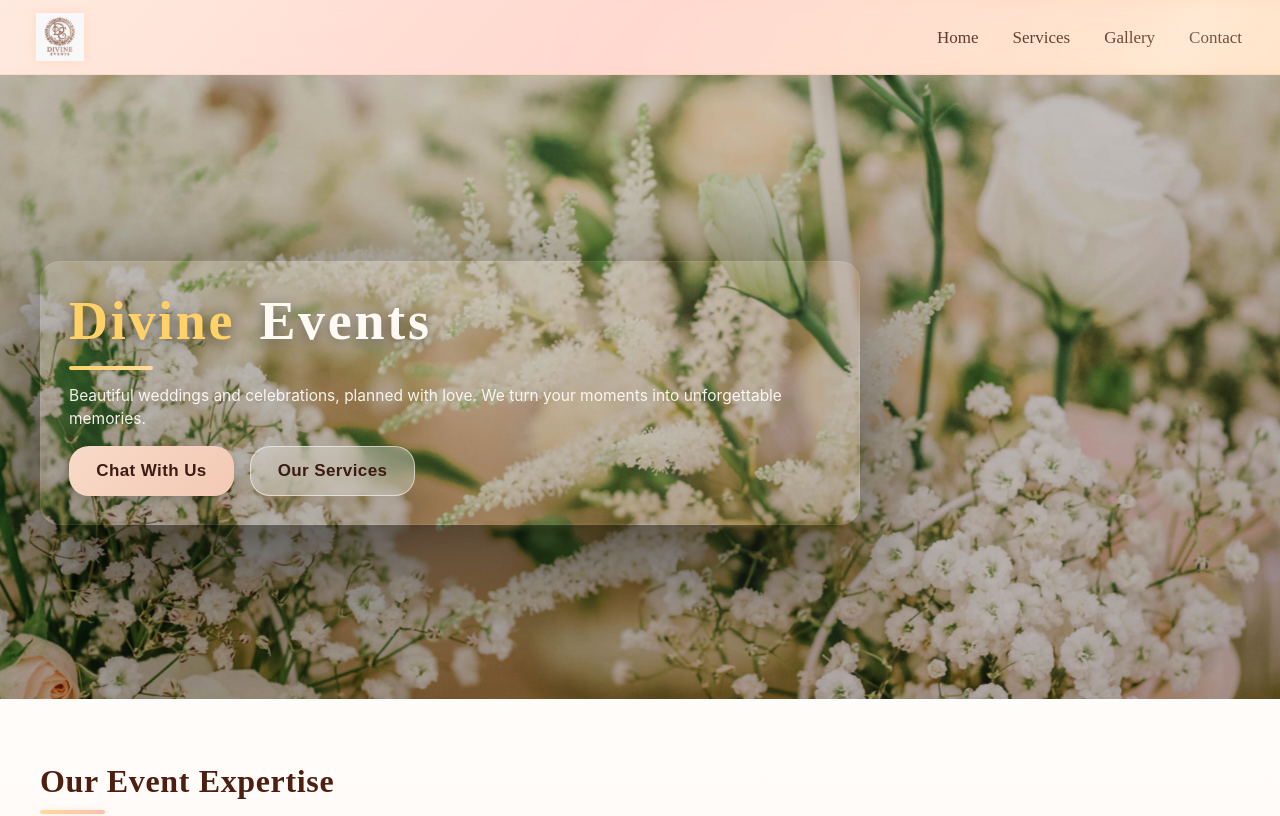
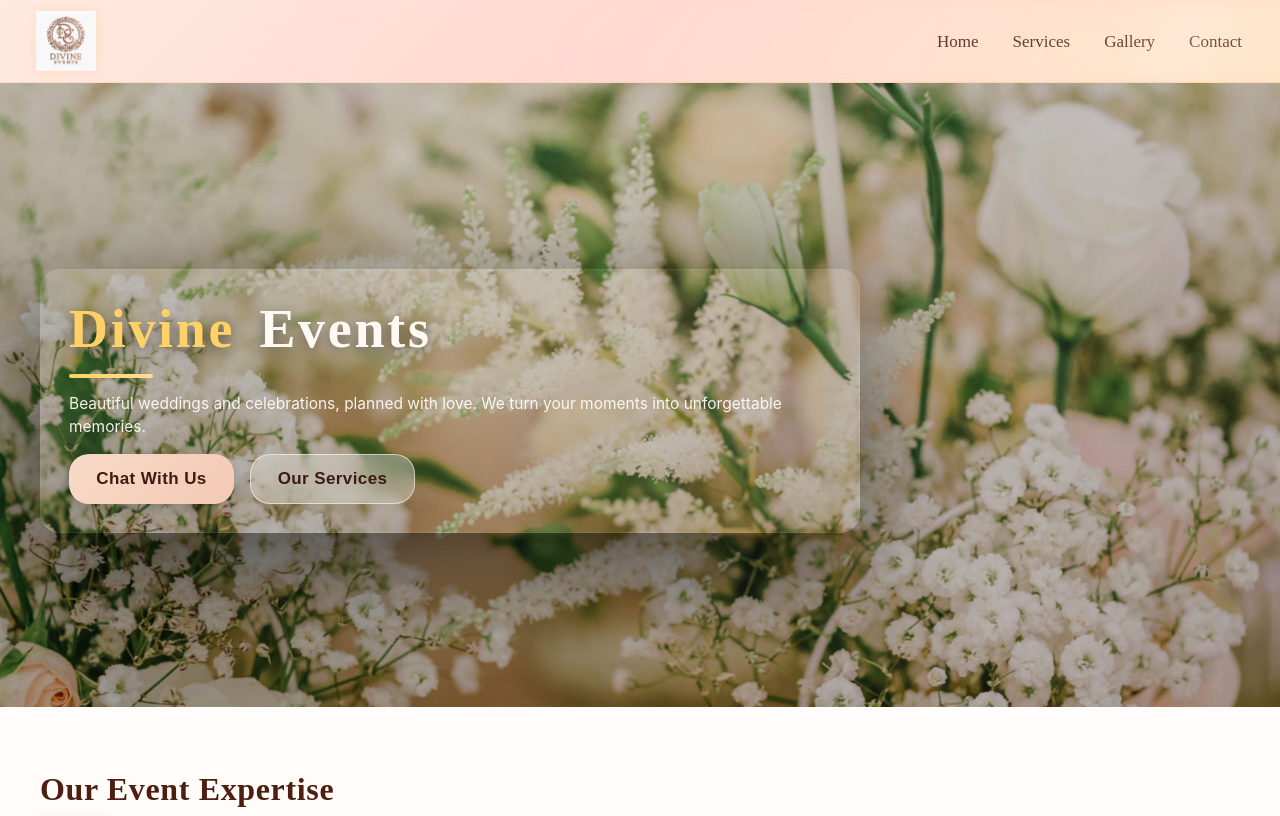
Before and after one commit to HemantSonare/DivineEventsApp, a Next.js app: page / in a window 1280 px wide. Shown: the top 816 px of the page. Built offline with nearby package versions, Linux system fonts and the light colour scheme.

Commit message:
Update globals.css

```diff
--- a/styles/globals.css
+++ b/styles/globals.css
@@ -591,4 +591,22 @@ body {
     height: 86px !important;   /* slightly smaller for phones */
   }
 }
+
+/* === LOGO SHOULD FULLY MATCH NAVBAR HEIGHT === */
+
+/* Force nav height */
+.nav {
+  height: 82px !important; /* Your current navbar height */
+  align-items: center;
+}
+
+/* Make the logo stretch exactly from top to bottom */
+.nav-logo-img {
+  height: 100% !important;   /* match nav height perfectly */
+  width: auto !important;
+  object-fit: contain !important;
+  display: block;
+  padding: 0 !important;
+  margin: 0 !important;
+}
 /* END OF FILE */
```
